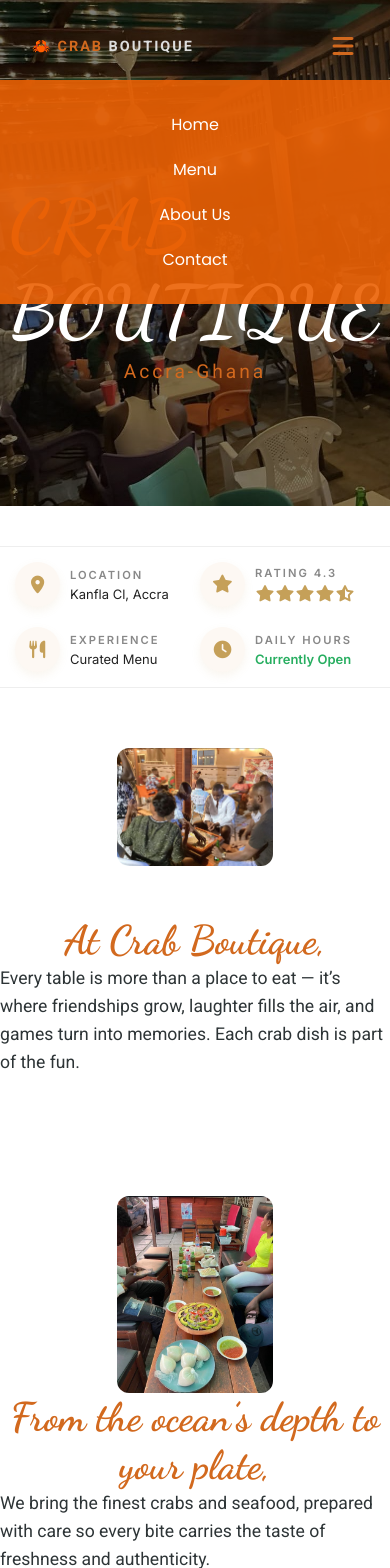
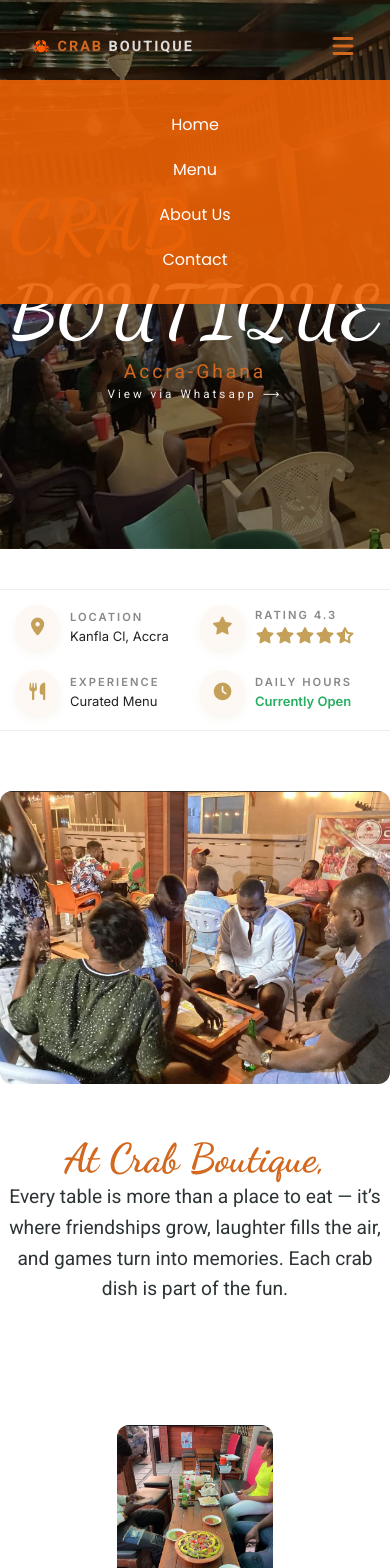
Before and after one commit to xebi112/Crab-Boutique, a React (Vite) app in the folder crab-boutique/: page / in a window 390 px wide. Shown: the top 1568 px of the page. Built offline with nearby package versions, Linux system fonts and the light colour scheme.

Commit message:
worked on the layout and the routes

```diff
--- a/crab-boutique/package.json
+++ b/crab-boutique/package.json
@@ -14,7 +14,8 @@
     "aos": "^2.3.4",
     "react": "^19.2.5",
     "react-dom": "^19.2.5",
-    "react-router-dom": "^7.14.2"
+    "react-router-dom": "^7.14.2",
+    "react-scroll": "^1.9.3"
   },
   "devDependencies": {
     "@eslint/js": "^10.0.1",
--- a/crab-boutique/src/COMPONENTS/Home.jsx
+++ b/crab-boutique/src/COMPONENTS/Home.jsx
@@ -1,5 +1,6 @@
 import React, { useEffect, useState } from "react";
 import { Link } from "react-router-dom";
+import { Link as ScrollLink } from "react-scroll";
 import AOS from "aos";
 import "aos/dist/aos.css";
 
@@ -53,8 +54,12 @@
           {/* 4. Links show only when isOpen is true */}
           <div className={`nav-links ${isOpen ? "active" : ""}`}>
             <Link to="/">Home</Link>
-            <Link to="/menu">Menu</Link>
-            <Link to="/about">About Us</Link>
+            <ScrollLink to="menu" smooth={true} duration={500}>
+              Menu
+            </ScrollLink>
+            <ScrollLink to="about" smooth={true} duration={300}>
+              About Us
+            </ScrollLink>
             <Link to="/contact">Contact</Link>
           </div>
         </div>
@@ -65,6 +70,9 @@
               <span>Crab</span> Boutique
             </h1>
             <p>Accra-Ghana</p>
+            <Link to="/" className="view-btn">
+              View via Whatsapp ⟶
+            </Link>
           </div>
           <div data-aos="zoom-in" className="hero-mesg">
             <p className="hero-location">Accra-Ghana</p>
@@ -190,7 +198,9 @@
         {/* Menu Table */}
         <div className="menu-table" data-aos="fade-up">
           <div className="menu-header-area">
-            <p className="menu-head">The Menu</p>
+            <p className="menu-head" id="menu">
+              The Menu
+            </p>
             <Link to="/menu" className="menu-text">
               View Full Experience ⟶
             </Link>
@@ -253,7 +263,7 @@
           </div>
         </div>
 
-        <footer className="about-footer">
+        <footer className="about-footer" id="about">
           <div className="map-section">
             <p className="about-text">Find Us On The Map</p>
             <div className="map-container" data-aos="zoom-in">
--- a/crab-boutique/src/index.css
+++ b/crab-boutique/src/index.css
@@ -129,14 +129,14 @@
 /*HEARDER STYLING*/
 @media (max-width: 768px) {
   .Header {
-    height: 60vh;
+    height: 65vh;
+    width: 100%;
   }
 
   .head {
     display: flex;
     justify-content: space-between;
     align-items: center;
-    padding: 2rem;
   }
   .nav-links {
     flex-direction: column; /* Stack vertically */
@@ -171,7 +171,7 @@
     color: #d2691e;
   }
   .small-screen-logo-name {
-    font-size: 2.2rem;
+    font-size: 2vw;
     font-family: "Dancing Script" !important; /* !important forces React to prioritize this */
     font-weight: 800;
     letter-spacing: 1px;
@@ -189,6 +189,13 @@
   }
   .hero-mesg {
     display: none;
+  }
+  .view-btn {
+    color: #f0eeee;
+    font-size: 3vw;
+    line-height: 2;
+    cursor: pointer;
+    text-decoration: none;
   }
 }
 
@@ -331,31 +338,27 @@
 }
 .text {
   font-family: "Roboto", sans-serif;
-
-  /* SMART FONT SIZE:
-     Stays between 1.1rem and 1.8rem based on screen width */
-  font-size: clamp(1.1rem, 2vw + 1rem, 1.8rem);
-
-  /* SMART WIDTH:
-     Instead of 45%, we use max-width in 'ch' (characters).
-     60ch is the "Golden Rule" for professional readability. */
+  font-size: 2vw;
   max-width: 60ch;
-  width: 90%; /* On mobile, it takes up most of the screen */
-
-  /* ORGANIZATION */
-  line-height: 1.6; /* Adds breathing room between lines */
-  color: #2d3436; /* Clean, deep grey (better than pure black) */
-  margin: 0 auto; /* Centers the text block if it has a container */
-  word-wrap: break-word; /* Prevents long words from breaking the layout */
+  width: 90%;
+  line-height: 1.6;
+  color: #2d3436;
+  margin: 0 auto;
+  word-wrap: break-word;
 }
 
-/* Specific Tweak for your 2x2 Grid / Small Screens */
+/* Specific Tweak for 2x2 Grid / Small Screens */
 @media (max-width: 600px) {
   .text {
-    width: 100%; /* Uses full width on small phones */
-    text-align: left; /* Keeps it organized and easy to scan */
-    font-size: 1.1rem; /* Slightly smaller for tight spaces */
+    width: 100%;
+    text-align: center;
+    font-size: 1.2rem;
   }
+}
+.img-left img {
+  width: 100%;
+  margin: 20px;
+  border-radius: 12px;
 }
 .story-text {
   display: flex;
```
Also changed, not shown: 1 other file (tests, documents, lock files or other folders).
